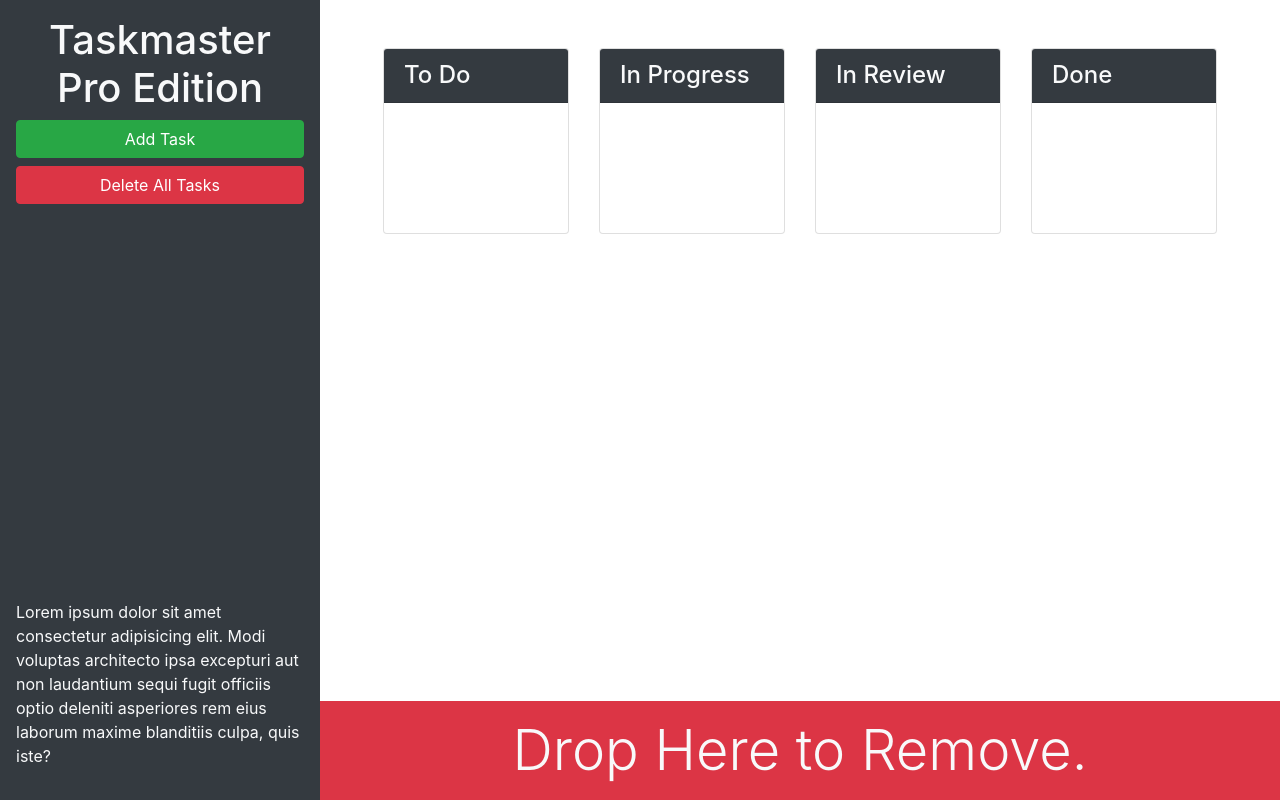
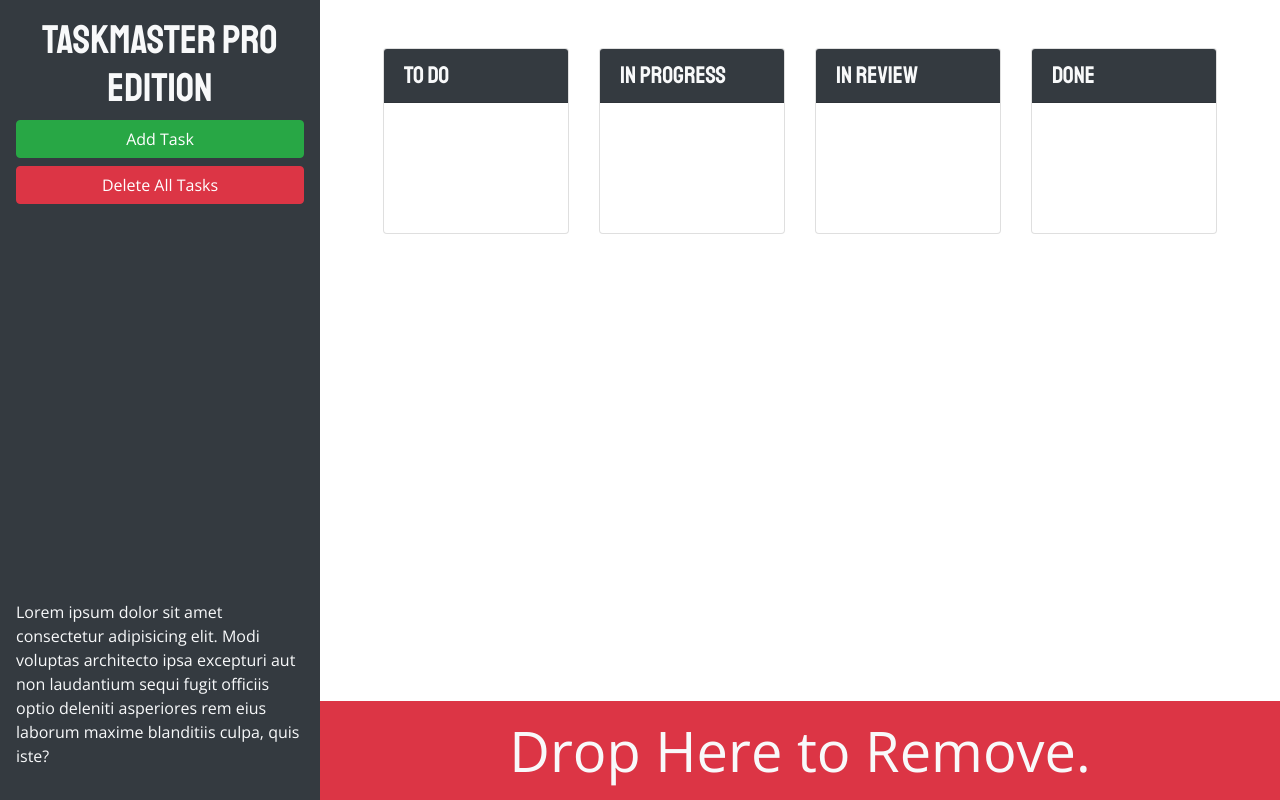
Before and after one commit to Jacee94/taskmaster-pro, a plain HTML site: page index.html in a window 1280 px wide. Drawn offline with nearby package versions, Linux system fonts and the light colour scheme.

Commit message:
added new fonts

```diff
--- a/assets/css/style.css
+++ b/assets/css/style.css
@@ -1,3 +1,16 @@
 ul.list-group {
   min-height: 130px;
 }
+
+body {
+  font-family: "Open Sans", sans-serif;
+}
+
+h1,
+h2,
+h3,
+h4,
+h5,
+h6 {
+  font-family: "Staatliches", sans-serif;
+}
--- a/index.html
+++ b/index.html
@@ -7,6 +7,9 @@
   <meta http-equiv="X-UA-Compatible" content="ie=edge">
   <link rel="stylesheet" href="https://cdnjs.cloudflare.com/ajax/libs/twitter-bootstrap/4.3.1/css/bootstrap.min.css">
   <link rel="stylesheet" href="./assets/css/style.css" />
+  <link rel="preconnect" href="https://fonts.googleapis.com">
+  <link rel="preconnect" href="https://fonts.gstatic.com" crossorigin>
+  <link href="https://fonts.googleapis.com/css2?family=Open+Sans:wght@400;700&family=Staatliches&display=swap" rel="stylesheet">
   <title>Taskmaster Pro</title>
 </head>
 
```
